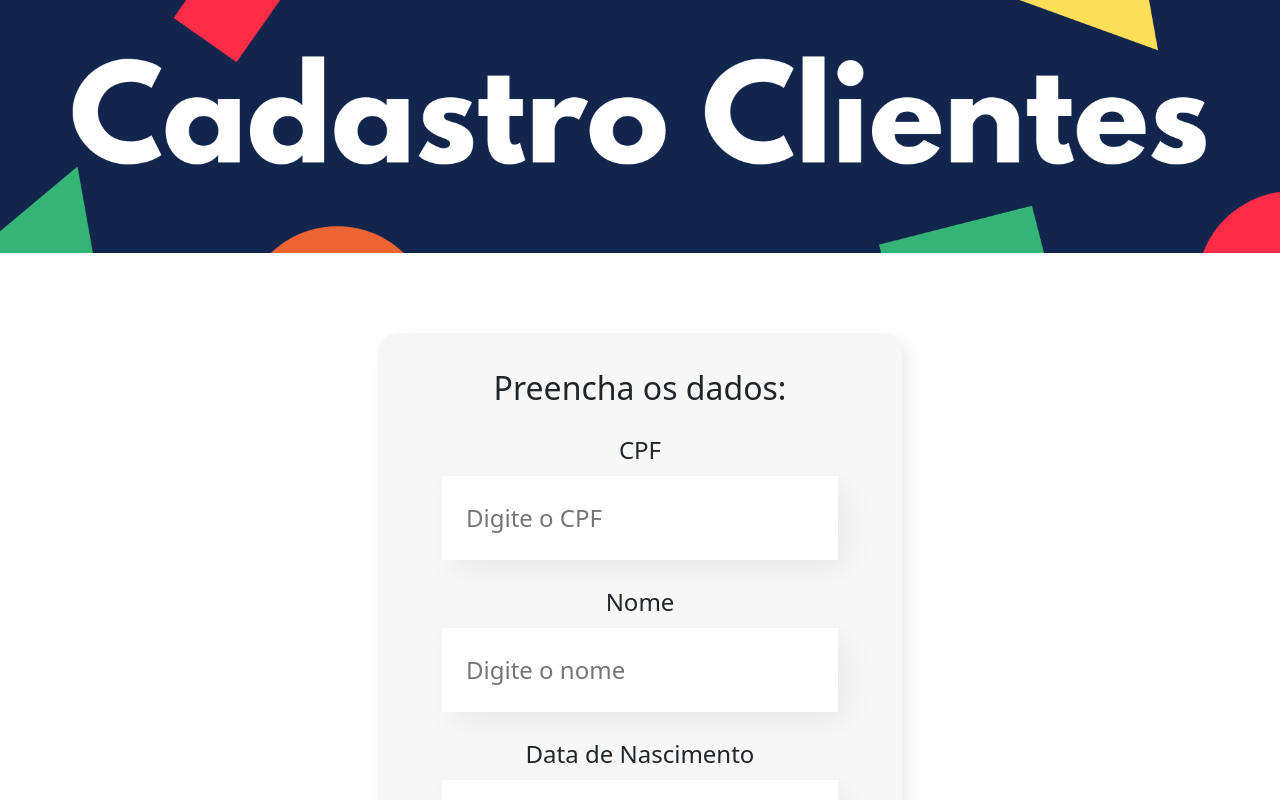
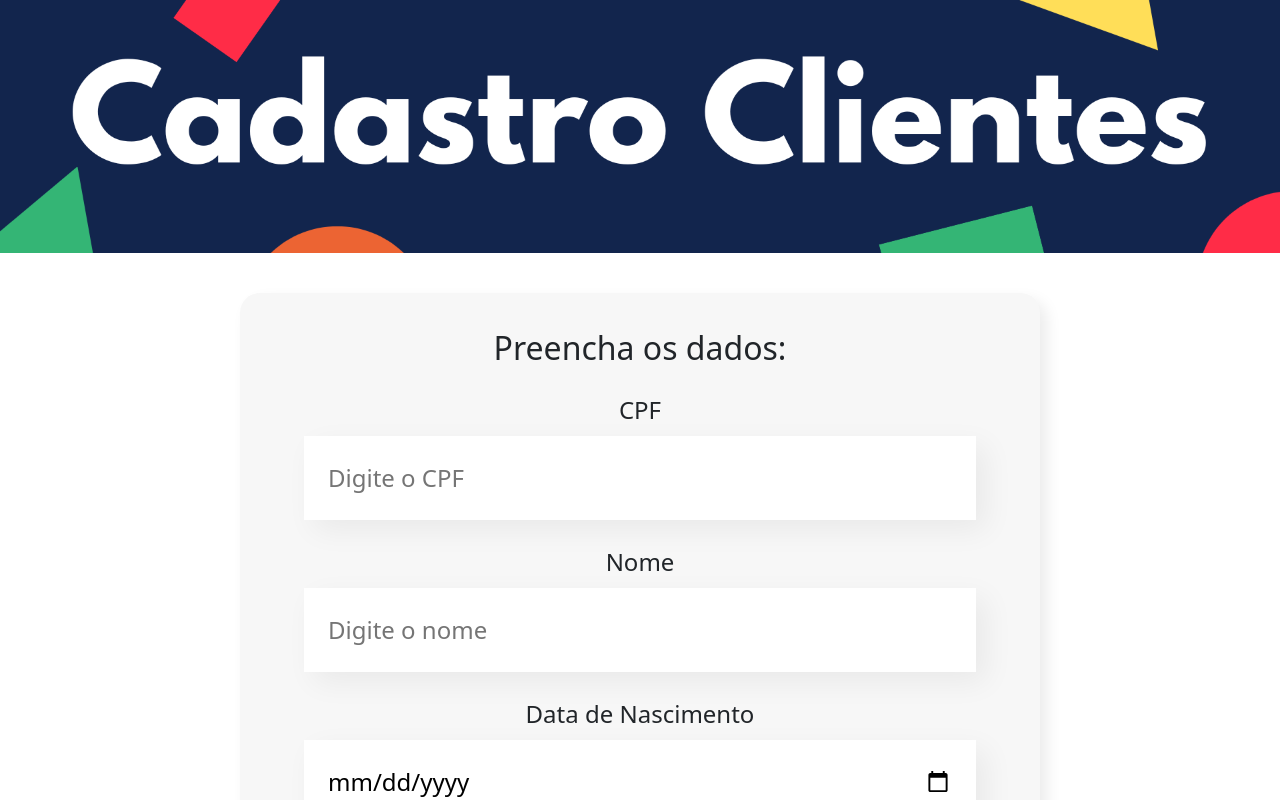
Before and after one commit to stefanocbl/cadastro-banco-do-barril, a React (Create React App) app: page / in a window 1280 px wide. Shown: the top 800 px of the page. Built offline with nearby package versions, Linux system fonts and the light colour scheme.

Commit message:
Css Form

```diff
--- a/src/Componentes/Formulario/Formulario.css
+++ b/src/Componentes/Formulario/Formulario.css
@@ -1,11 +1,11 @@
 .formulario-container {
-    display: flex;
+    display:flexbox;
     justify-content: center;
-    margin: 80px 0;
+    margin: 5vh 30vh;
 
 }
 .formulario-container .formulario {
-    max-width: 80%;
+    max-width: 100%;
     background: #F7F7F7;
     box-shadow: 7px 7px 15px rgba(0, 0, 0, 0.08);
     border-radius: 20px;
```
